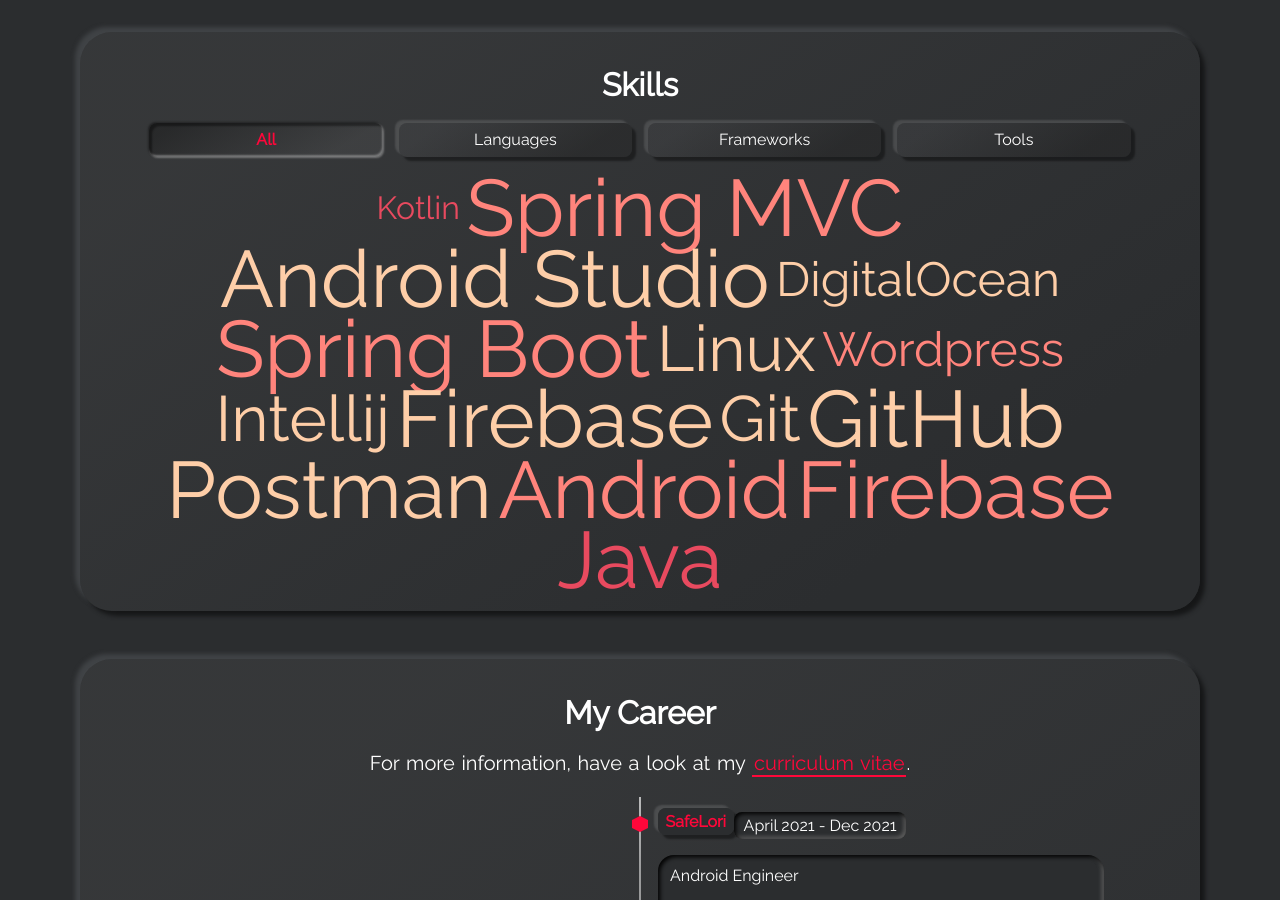
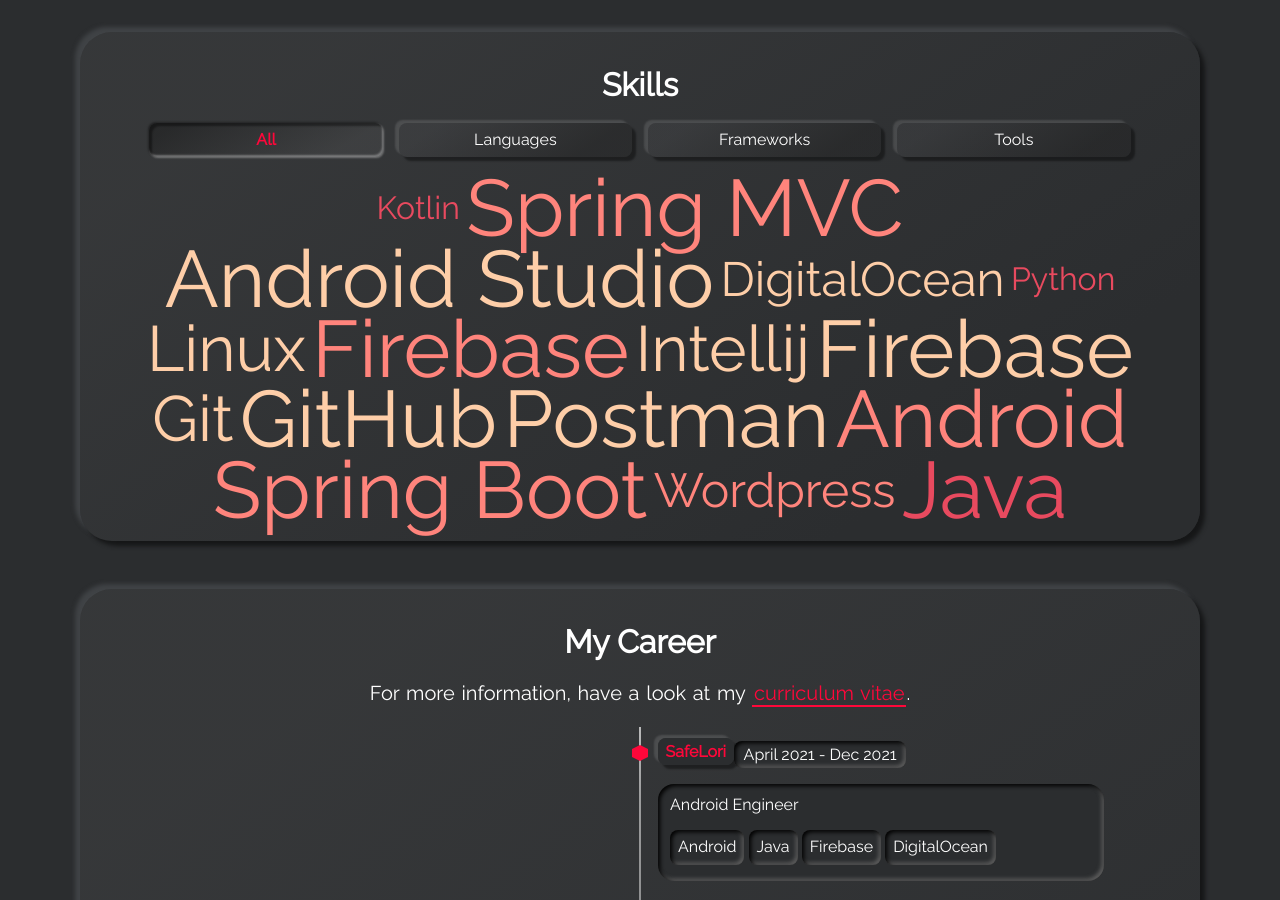
Before and after one commit to giddy-mpungu/giddy-mpungu.github.io, a Jekyll site: the page built from index.html, in a window 1280 px wide and 900 px high, scrolled down 1474 px. Built offline with Jekyll 4.4.1, drawn with Linux system fonts in a browser that asks for light colours.

Commit message:
Update skills-languages.yml

```diff
--- a/_data/skills-languages.yml
+++ b/_data/skills-languages.yml
@@ -10,3 +10,6 @@
 
 - name: Kotlin
   weight: 2
+
+- name: Python
+  weight: 2
```
